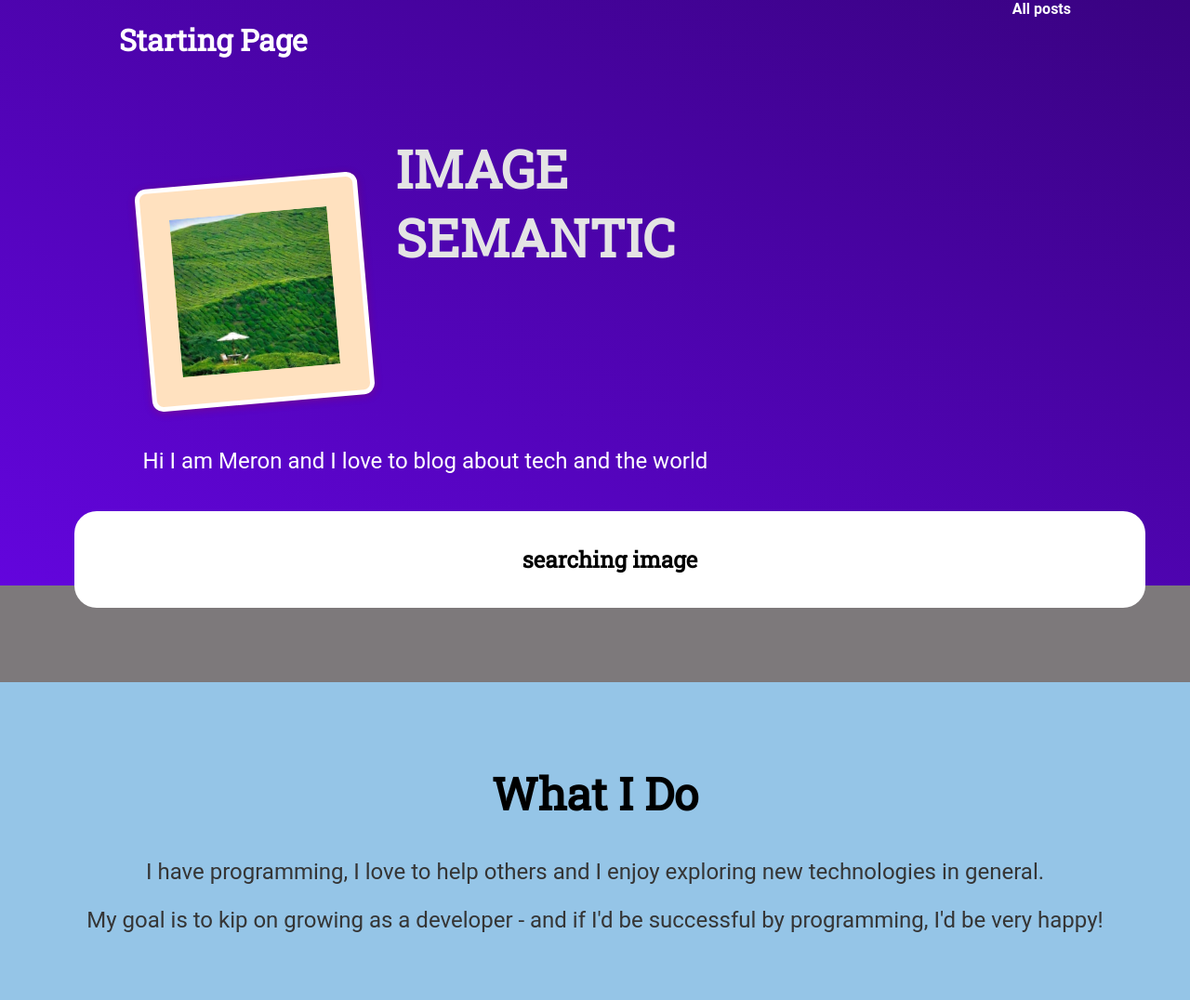
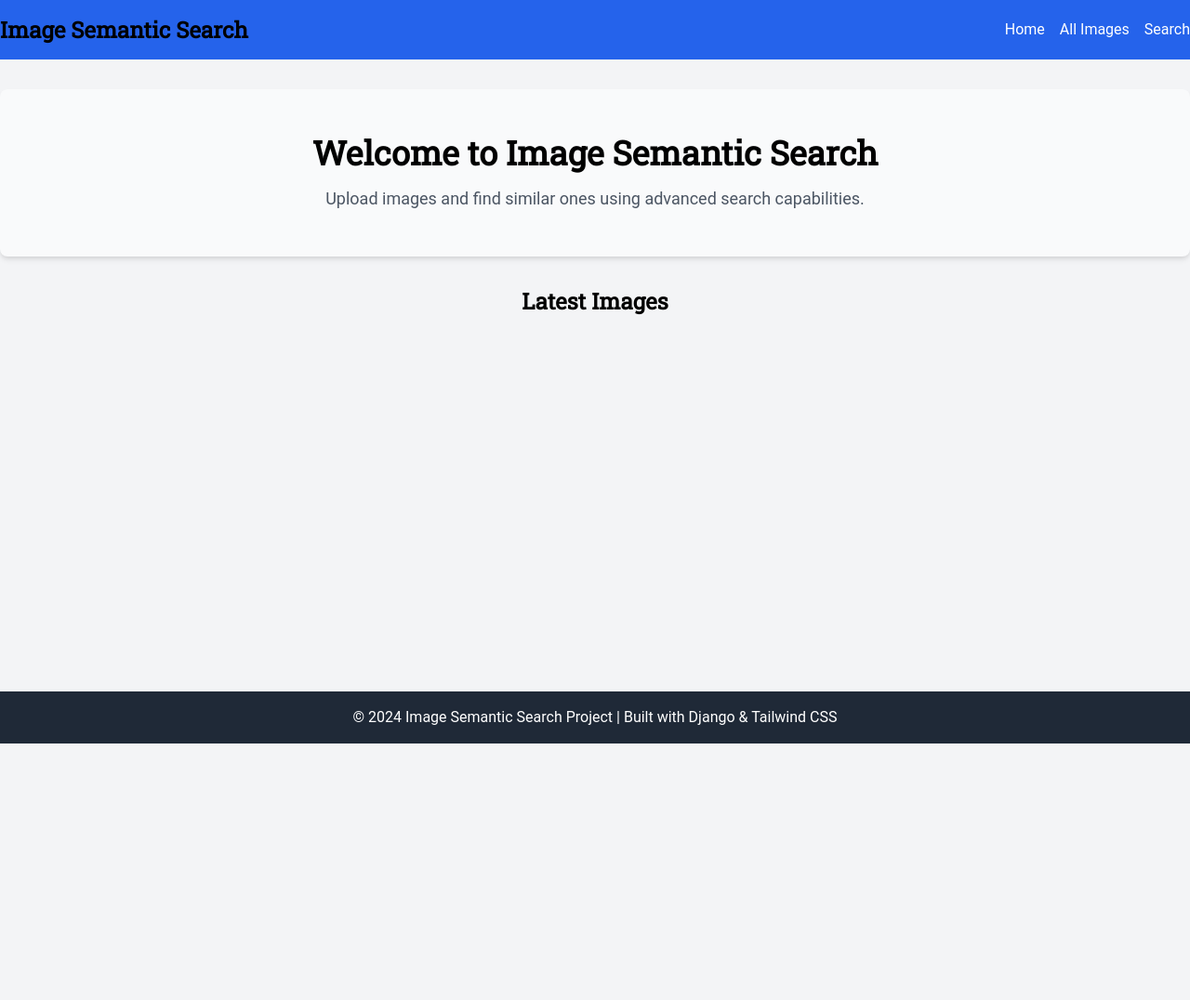
Before and after one commit to EthixDev/image-search, a Django app: page /myapp/index/ in a window 1280 px wide. Shown: the whole page at 93% size. After the commit the page ends 800 px from the top, so only its background shows below. Run offline with Django 4.2, Linux system fonts and the light colour scheme; data that the repository does not hold is empty.

Commit message:
update the UI to use tailwind css

```diff
--- /dev/null
+++ b/myapp/templates/base.html
@@ -0,0 +1,42 @@
+{% load static %}
+
+<!DOCTYPE html>
+<html lang="en">
+<head>
+    <meta charset="UTF-8">
+    <meta name="viewport" content="width=device-width, initial-scale=1.0">
+    <title>{% block title %}Image Semantic Search{% endblock %}</title>
+    <link href="https://cdn.jsdelivr.net/npm/tailwindcss@2.2.19/dist/tailwind.min.css" rel="stylesheet">
+    <link rel="stylesheet" href="{% static 'myapp/styles/base.css' %}">
+    {% block extra_css %}{% endblock %}
+</head>
+<body class="bg-gray-100 min-h-screen flex flex-col">
+
+    <!-- Navbar -->
+    <header class="bg-blue-600 text-white py-4">
+        <div class="container mx-auto flex justify-between items-center">
+            <h1 class="text-2xl font-bold">
+                <a href="/" class="hover:text-blue-300">Image Semantic Search</a>
+            </h1>
+            <nav class="flex space-x-4">
+                <a href="{% url 'index' %}" class="hover:text-blue-300">Home</a>
+                <a href="{% url 'posts' %}" class="hover:text-blue-300">All Images</a>
+                <a href="{% url 'search_images' %}" class="hover:text-blue-300">Search</a>
+            </nav>
+        </div>
+    </header>
+
+    <!-- Main Content -->
+    <main class="container mx-auto flex-1 mt-8">
+        {% block content %}{% endblock %}
+    </main>
+
+    <!-- Footer -->
+    <footer class="bg-gray-800 text-white py-4 mt-8">
+        <div class="container mx-auto text-center">
+            <p>&copy; 2024 Image Semantic Search Project | Built with Django & Tailwind CSS</p>
+        </div>
+    </footer>
+
+</body>
+</html>
--- a/myapp/templates/myapp/index.html
+++ b/myapp/templates/myapp/index.html
@@ -1,62 +1,23 @@
-{% load static %}
+{% extends 'base.html' %}
 
-<!DOCTYPE html>
-<html lang="en">
-<head>
-    <meta charset="UTF-8">
-    <meta http-equiv="X-UA-Compatible" content="IE=edge">
-    <meta name="viewport" content="width=device-width, initial-scale=1.0">
-    <title> Starting Page </title>
-    <link rel="stylesheet" href="{% static 'myapp/styles/base.css' %}">
-    <link rel="stylesheet" href="{% static 'myapp/styles/index.css' %}">
-</head>
+{% block title %}Home{% endblock %}
 
-<body id="body">
-    <header id="main-navigation">
-        <h1>
-           <a href="">Starting Page</a>
-        </h1>
-        <nav>
-            <a href="{% url 'posts' %}">All posts</a>
-        </nav>
-      </header>
+{% block content %}
+<section class="text-center py-12 bg-gray-50 rounded-lg shadow-md">
+    <h2 class="text-4xl font-bold mb-4">Welcome to Image Semantic Search</h2>
+    <p class="text-lg text-gray-600">Upload images and find similar ones using advanced search capabilities.</p>
+</section>
 
-    <section id="welcome">
-        <header>
-            <img src="{% static "myapp\images\mountain.jpg" %}" alt="Meron - The Author of This Website">
-            <h2>IMAGE SEMANTIC</h2>
-        </header>
-        <p>Hi I am Meron and I love to blog about tech and the world</p>
-      </section>
-
-      <section id="latest-posts">
-        <h2>searching image</h2>
-        <ul>
-           {% for image_item in images%}
-             <li >
-                <article class="post">
-                 <a href="{% url 'posts' %}">
-                  <img src="{{image_item.image.url}}" alt="{{image_item.title}}">
-                    <div class="post__content">
-                      <h3>{{image_item.title}}</h3>
-                      <h3>{{image_item.discrpition}}</h3>
-                    </div>
-                 </a>
-               </article>
-              </li>
-            {% endfor %}
-        </ul>
-    </section>
-<section id="about">
-   <h2>What I Do</h2>
-   <p>
-      I have programming, I love to help others and I enjoy
-       exploring new technologies in general.
-   </p>
-   <p>
-     My goal is to kip on growing as a developer - and if I'd be successful
-     by programming, I'd be very happy!
-  </p>
+<section class="mt-8">
+    <h3 class="text-2xl font-semibold mb-4">Latest Images</h3>
+    <div class="grid grid-cols-1 sm:grid-cols-2 md:grid-cols-3 gap-4">
+        {% for image_item in images %}
+        <article class="border p-4 rounded-lg shadow-md">
+            <img src="{{ image_item.image.url }}" alt="{{ image_item.title }}" class="mb-4 rounded">
+            <h4 class="font-bold">{{ image_item.title }}</h4>
+            <p>{{ image_item.discrpition }}</p>
+        </article>
+        {% endfor %}
+    </div>
 </section>
-</body>
-</html>
+{% endblock %}
```
Also changed, not shown: myapp/templates/myapp/all.html (+38 -32 lines), myapp/templates/myapp/search.html (+18 -26 lines).
